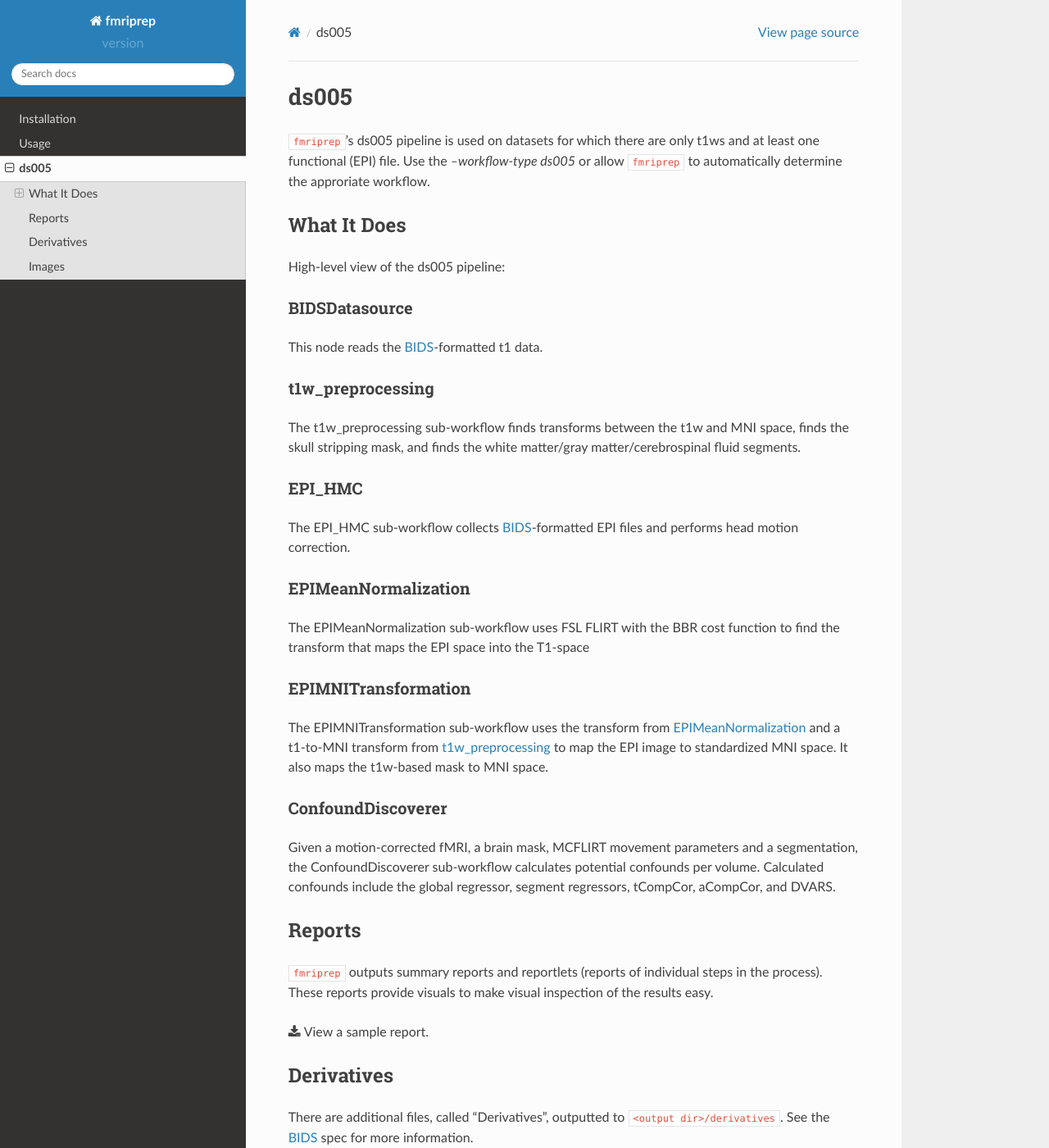
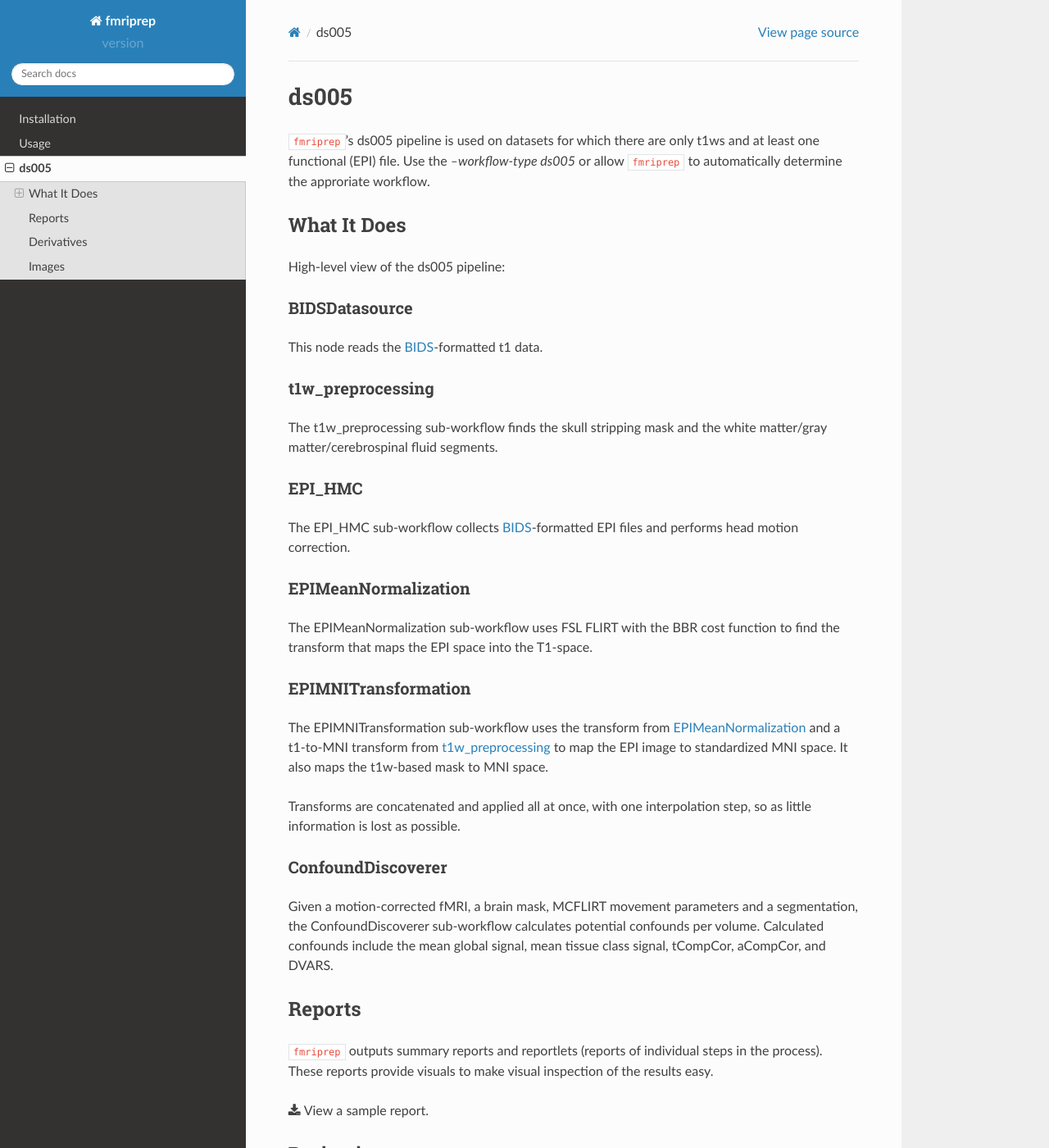
Before and after one commit to yohanchatelain/fmriprep, a Sphinx documentation site: the page built from docs/ds005.rst, in a window 1280 px wide and 1400 px high. Shown: the whole window at 82% size. Built offline with Sphinx 7.4.7 and the Read the Docs theme 2.0.0, drawn with Linux system fonts in a browser that asks for light colours; the version number could not be read and is left out.

Commit message:
clarifying copy in ds005

```diff
--- a/docs/ds005.rst
+++ b/docs/ds005.rst
@@ -22,7 +22,7 @@ t1w_preprocessing
 
 .. graphviz:: t1w_preprocessing.dot
 
-The t1w_preprocessing sub-workflow finds transforms between the t1w and MNI space, finds the skull stripping mask, and finds the white matter/gray matter/cerebrospinal fluid segments.
+The t1w_preprocessing sub-workflow finds the skull stripping mask and the white matter/gray matter/cerebrospinal fluid segments.
 
 EPI_HMC
 ~~~~~~~
@@ -36,7 +36,7 @@ EPIMeanNormalization
 
 .. graphviz:: EPIMeanNormalization.dot
 
-The EPIMeanNormalization sub-workflow uses FSL FLIRT with the BBR cost function to find the transform that maps the EPI space into the T1-space
+The EPIMeanNormalization sub-workflow uses FSL FLIRT with the BBR cost function to find the transform that maps the EPI space into the T1-space.
 
 EPIMNITransformation
 ~~~~~~~~~~~~~~~~~~~~
@@ -46,13 +46,15 @@ EPIMNITransformation
 The EPIMNITransformation sub-workflow uses the transform from `EPIMeanNormalization`_ and a t1-to-MNI transform from `t1w_preprocessing`_ to map the EPI image to standardized MNI space.
 It also maps the t1w-based mask to MNI space.
 
+Transforms are concatenated and applied all at once, with one interpolation step, so as little information is lost as possible.
+
 ConfoundDiscoverer
 ~~~~~~~~~~~~~~~~~~
 
 .. graphviz:: ConfoundDiscoverer.dot
 
 Given a motion-corrected fMRI, a brain mask, MCFLIRT movement parameters and a segmentation, the ConfoundDiscoverer sub-workflow calculates potential confounds per volume.
-Calculated confounds include the global regressor, segment regressors, tCompCor, aCompCor, and DVARS.
+Calculated confounds include the mean global signal, mean tissue class signal, tCompCor, aCompCor, and DVARS.
 
 
 Reports
```
